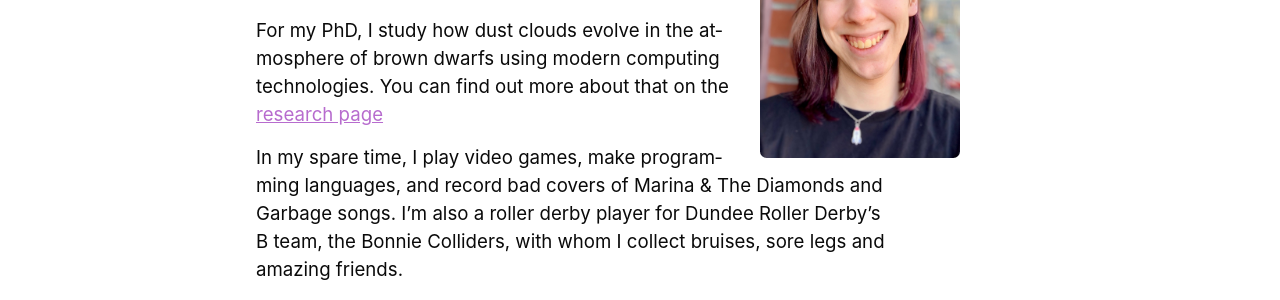
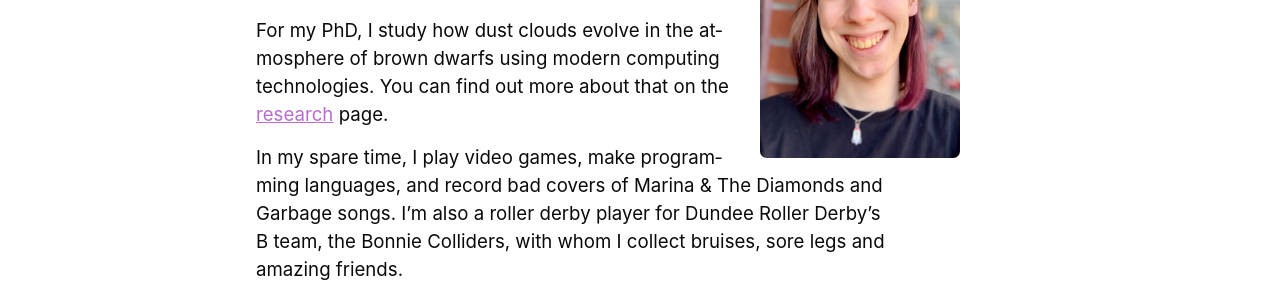
Before and after one commit to amyinorbit/amyinorbit.github.io, a Jekyll site: the page built from index.md, in a window 1280 px wide. Shown: the part 278-578 px from the top of the page. Built offline with Jekyll 4.4.1, drawn with Linux system fonts in a browser that asks for light colours.

Commit message:
Fix wording on home page

```diff
--- a/index.md
+++ b/index.md
@@ -5,7 +5,7 @@ layout: home
 
 I'm an astrophysics & computer science PhD student based in Dundee. I'm a queer trans woman (my pronouns are she/her) and I've been fascinated by space since I was a kid 🚀
 
-For my PhD, I study how dust clouds evolve in the atmosphere of brown dwarfs using modern computing technologies. You can find out more about that on the [research page](/research)
+For my PhD, I study how dust clouds evolve in the atmosphere of brown dwarfs using modern computing technologies. You can find out more about that on the [research](/research) page.
 
 In my spare time, I play video games, make programming languages, and record bad covers of Marina & The Diamonds and Garbage songs. I'm also a roller derby player for Dundee Roller Derby's B team, the Bonnie Colliders, with whom I collect bruises, sore legs and amazing friends.
 
```
